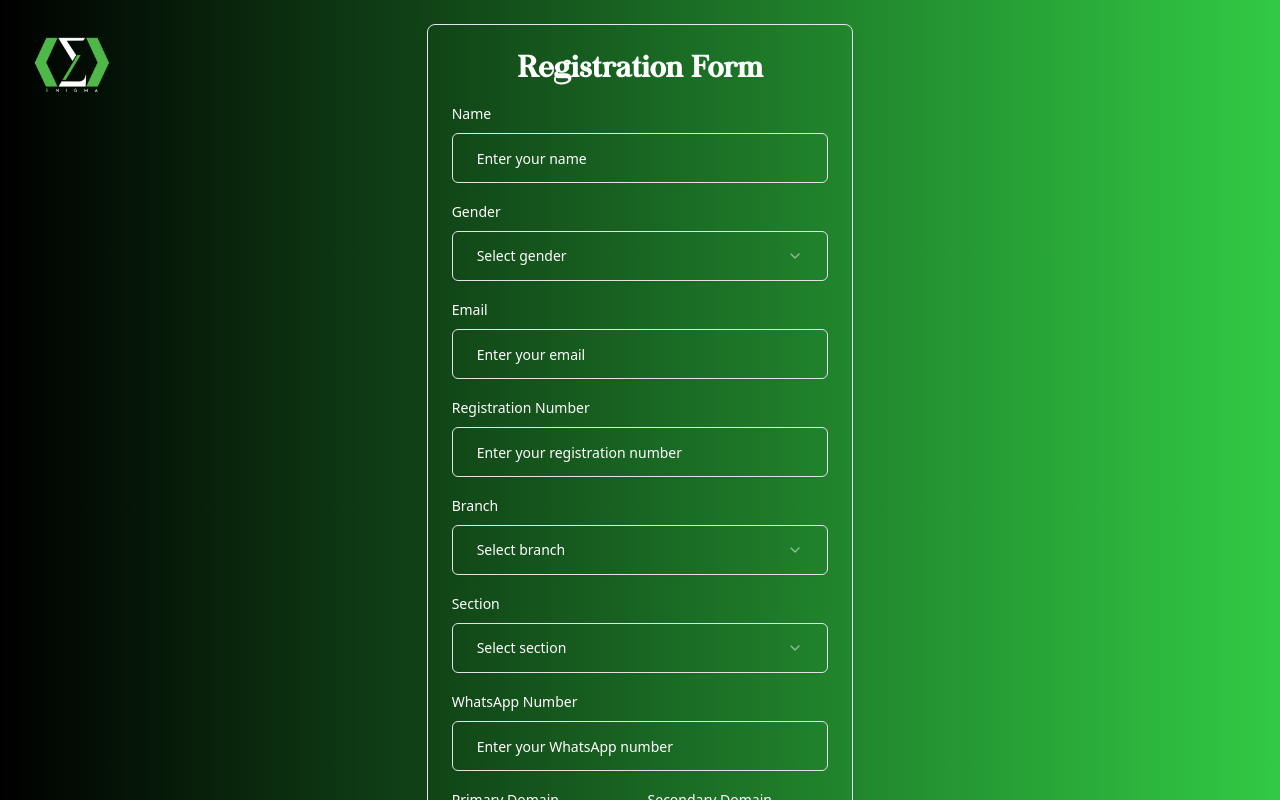
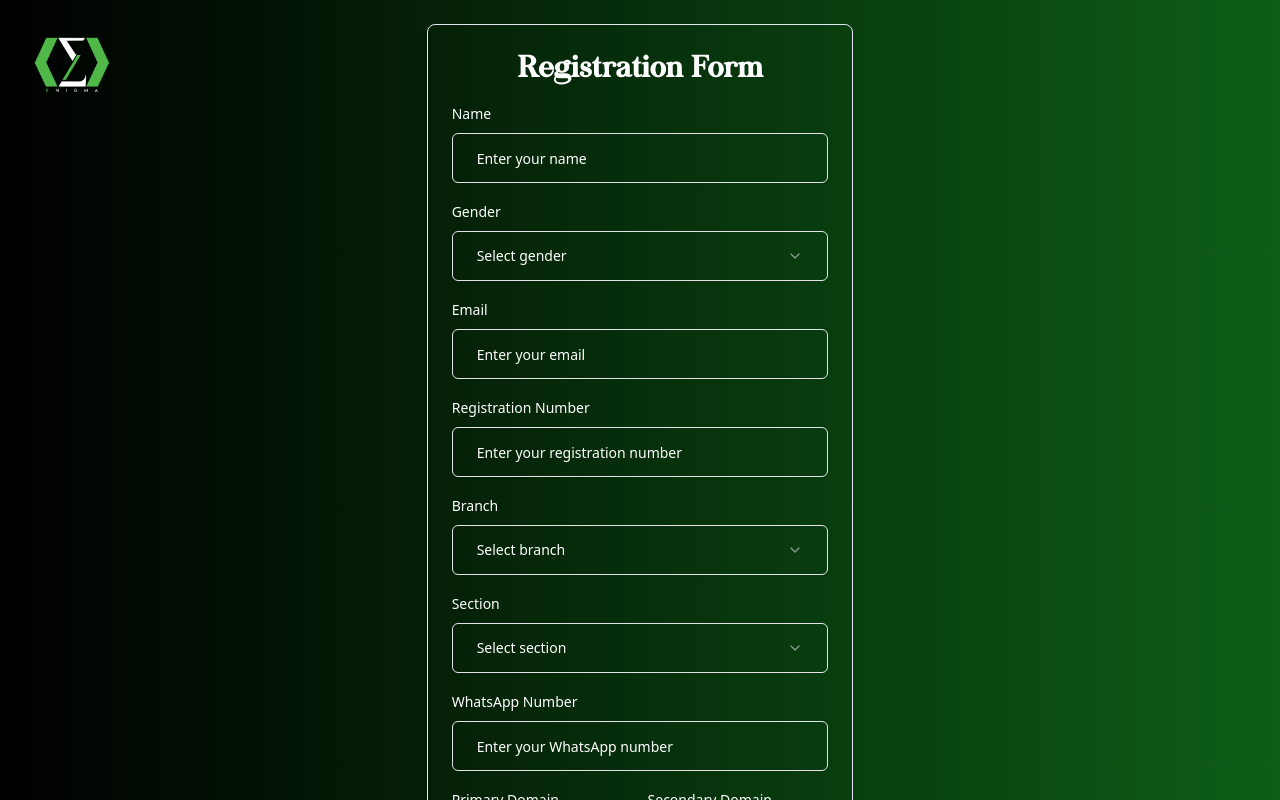
Before and after one commit to Khitishgithub/Induction2k25, a Next.js app: page /register in a window 1280 px wide. Shown: the top 800 px of the page. Built offline with nearby package versions, Linux system fonts and the light colour scheme.

Commit message:
gradient updated

```diff
--- a/src/app/register/page.tsx
+++ b/src/app/register/page.tsx
@@ -202,7 +202,7 @@ export default function RegistrationForm() {
   }
 
   return (
-    <div className="flex flex-col items-center justify-center h-auto bg-gradient-to-r from-black to-[#32ca44] relative overflow-x-hidden">
+    <div className="flex flex-col items-center justify-center h-auto bg-gradient-to-r from-black to-[#0d5e16] relative overflow-x-hidden">
       <ToastContainer
         position="top-right"
         autoClose={5000}
```
